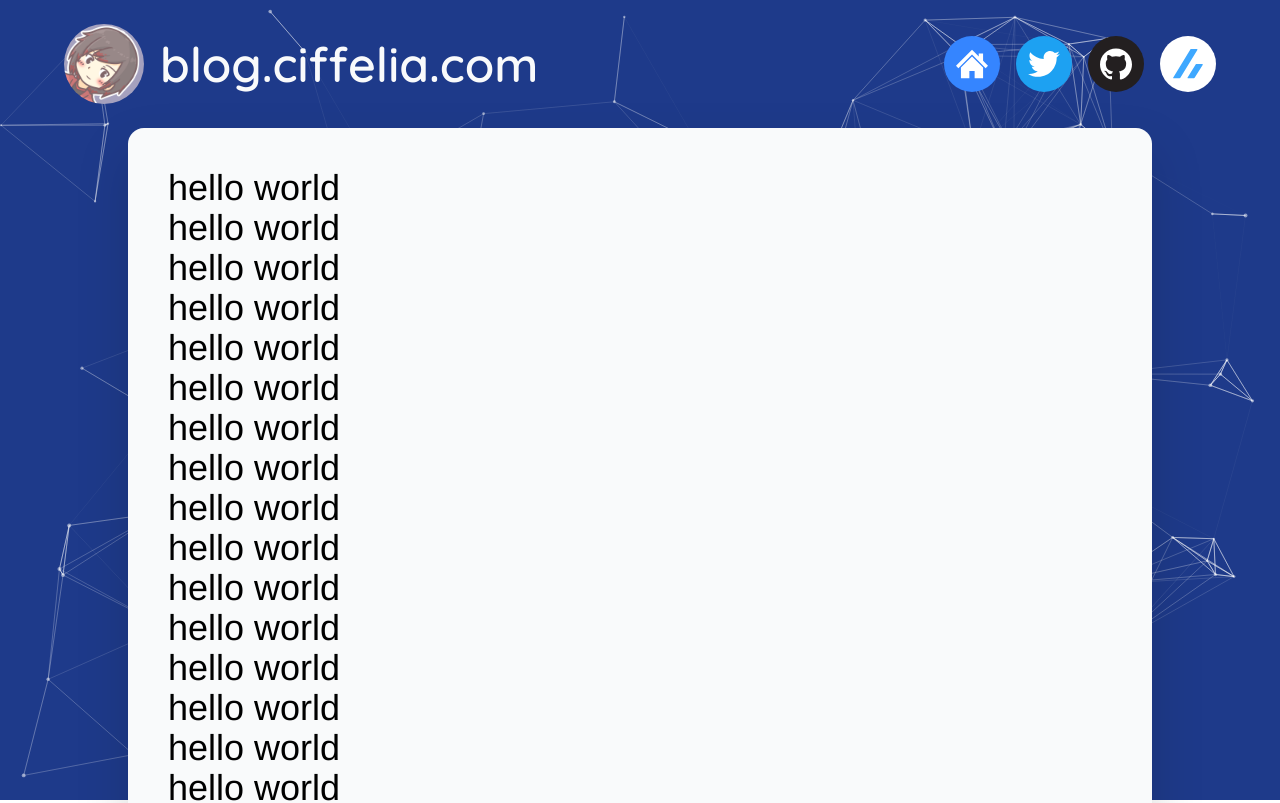
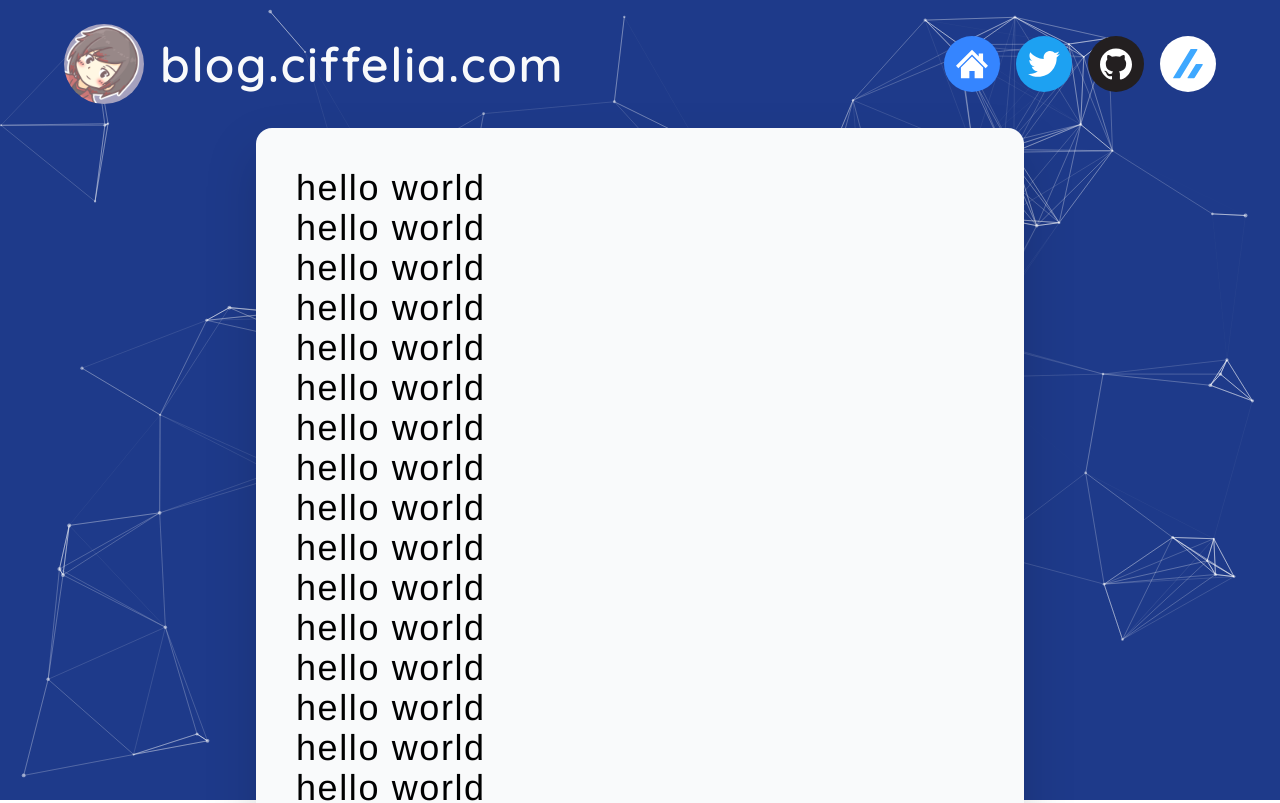
Before and after one commit to ciffelia/blog.ciffelia.com, a Next.js app: page / in a window 1280 px wide. Shown: the top 803 px of the page. Built offline with nearby package versions, Linux system fonts and the light colour scheme; what @tailwindcss/typography would draw is missing.

Commit message:
Tweak styles

```diff
--- a/src/components/Container.tsx
+++ b/src/components/Container.tsx
@@ -6,7 +6,7 @@ export interface Props {
 
 const Container: React.FC<Props> = ({ children }) => {
   return (
-    <div className="w-screen max-w-screen-lg lg:mx-auto p-10 lg:rounded-2xl bg-gray-50 filter drop-shadow-2xl">
+    <div className="w-screen max-w-screen-md lg:mx-auto p-10 lg:rounded-2xl bg-gray-50 filter drop-shadow-2xl">
       {children}
     </div>
   );
--- a/src/styles.css
+++ b/src/styles.css
@@ -3,3 +3,8 @@
 @tailwind base;
 @tailwind components;
 @tailwind utilities;
+
+html {
+  font-size: 16px;
+  letter-spacing: 0.1em;
+}
--- a/tailwind.config.js
+++ b/tailwind.config.js
@@ -8,6 +8,16 @@ module.exports = {
     "BIZ UDPGothic", Meiryo, sans-serif`,
       quicksand: 'Quicksand',
     },
+    extend: {
+      typography: {
+        DEFAULT: {
+          css: {
+            maxWidth: 'none', // Unset max-width: 65ch on .prose
+            textAlign: 'justify',
+          },
+        },
+      },
+    },
   },
   variants: {
     extend: {},
```
